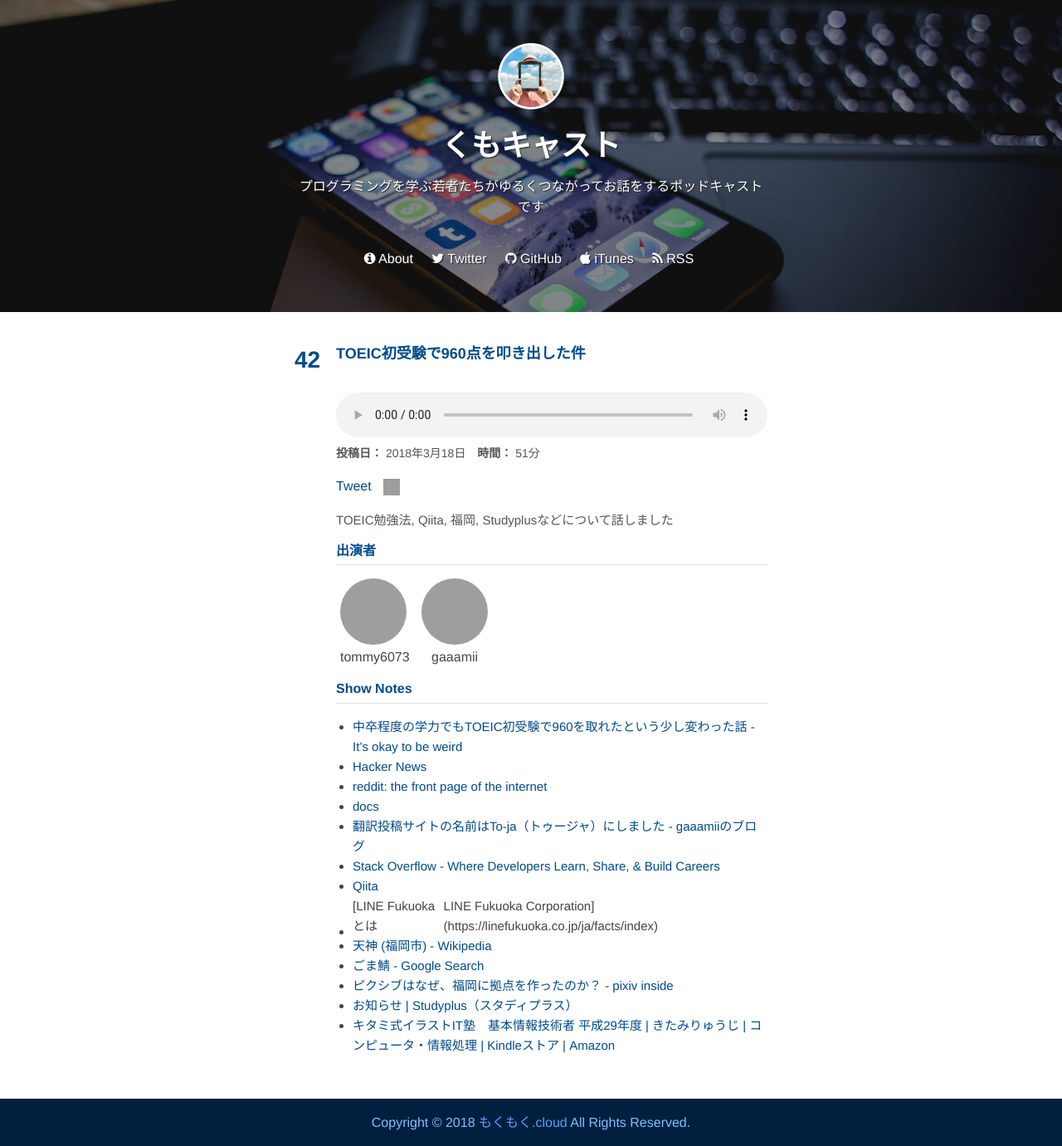
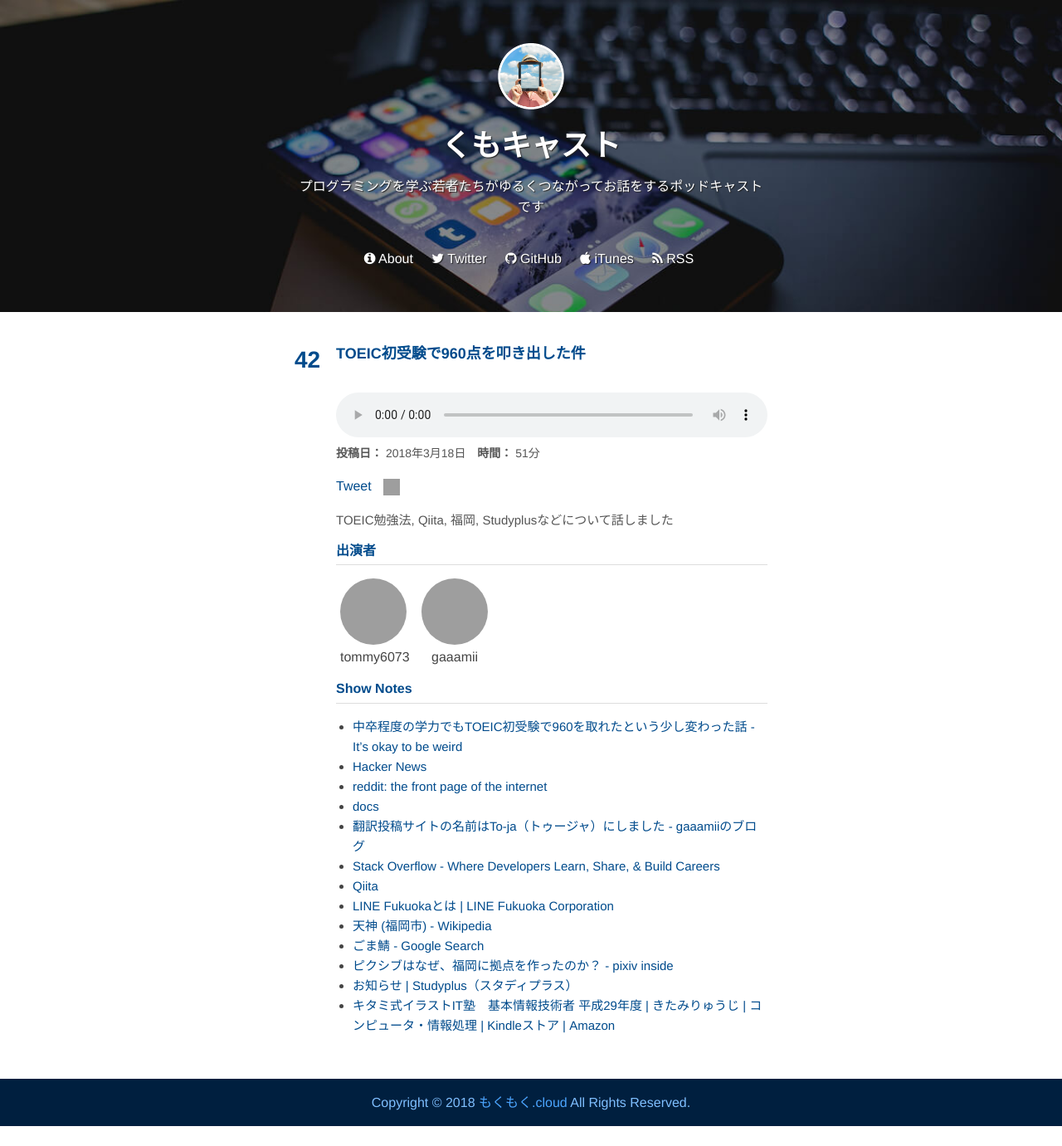
Before and after one commit to kumocast/kumocast.github.io, a Jekyll site: the page built from _posts/2018-03-10-how-to-get-high-score-in-toeic.md, in a window 1280 px wide. Shown: the whole page at 83% size. Built offline with Jekyll 4.4.1, drawn with Linux system fonts in a browser that asks for light colours; nearby versions of some CDN libraries; comment, search, counter and statistics services are not loaded; after the commit the page ends 1357 px from its top, so only the background shows below that; grey boxes are pictures that could not be loaded.

Commit message:
modify show note

```diff
--- a/_posts/2018-03-10-how-to-get-high-score-in-toeic.md
+++ b/_posts/2018-03-10-how-to-get-high-score-in-toeic.md
@@ -18,8 +18,8 @@ number: 42
 - [翻訳投稿サイトの名前はTo\-ja（トゥージャ）にしました \- gaaamiiのブログ](http://shgam.hatenadiary.jp/entry/2013/10/05/232306)
 - [Stack Overflow \- Where Developers Learn, Share, & Build Careers](https://stackoverflow.com/)
 - [Qiita](https://qiita.com)
-- [LINE Fukuokaとは | LINE Fukuoka Corporation](https://linefukuoka.co.jp/ja/facts/index)
-- [天神 (福岡市\) - Wikipedia](https://ja.wikipedia.org/wiki/%E5%A4%A9%E7%A5%9E_(%E7%A6%8F%E5%B2%A1%E5%B8%82))
+- [LINE Fukuokaとは \| LINE Fukuoka Corporation](https://linefukuoka.co.jp/ja/facts/index)
+- [天神 (福岡市\) \- Wikipedia](https://ja.wikipedia.org/wiki/%E5%A4%A9%E7%A5%9E_(%E7%A6%8F%E5%B2%A1%E5%B8%82))
 - [ごま鯖 \- Google Search](https://www.google.co.jp/search?q=%E3%81%94%E3%81%BE%E9%AF%96&source=lnms&tbm=isch)
 - [ピクシブはなぜ、福岡に拠点を作ったのか？ \- pixiv inside](https://inside.pixiv.blog/higashine/876)
 - [お知らせ \| Studyplus（スタディプラス）](https://www.studyplus.jp/notifications)
```
